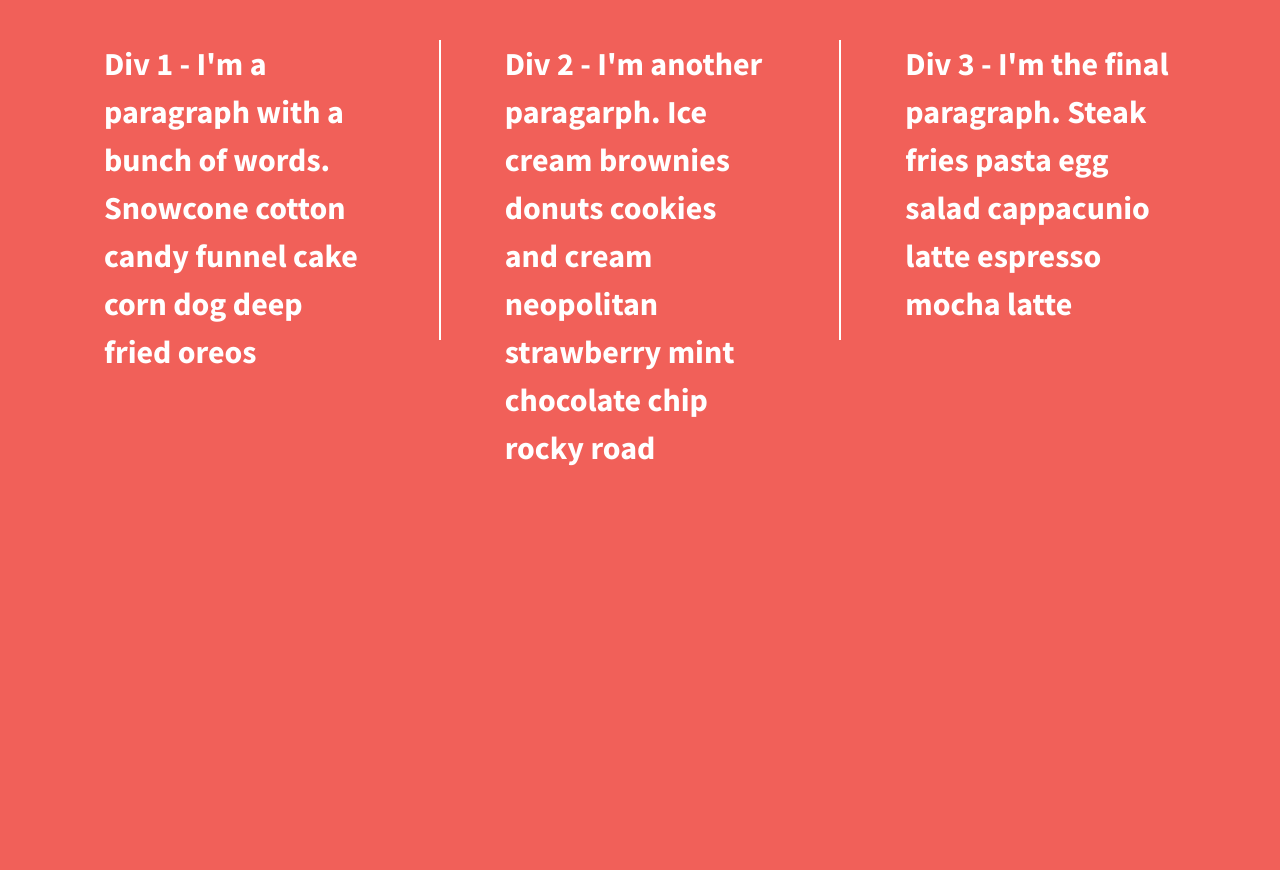
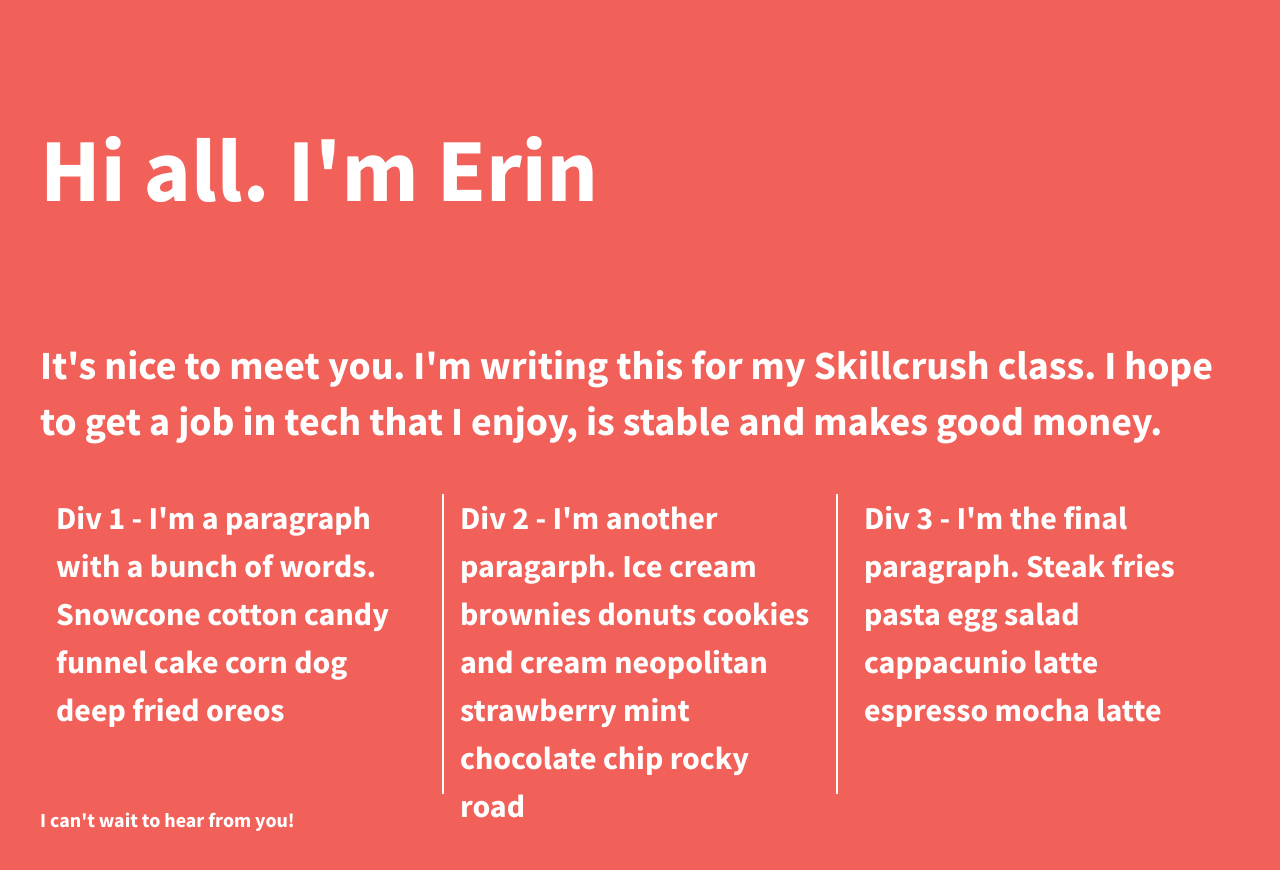
Before and after one commit to Erin-Weible/07.01-206-divs-flexbox-starter, a plain HTML site: page index.html in a window 1280 px wide. Drawn offline with nearby package versions, Linux system fonts and the light colour scheme.

Commit message:
Added h1, 2, and footer

```diff
--- a/css/main.css
+++ b/css/main.css
@@ -99,6 +99,7 @@ textarea {
 html {
   background-color: #f16059;
   height: 100%;
+  width: 100%;
 }
 
 body {
@@ -106,13 +107,33 @@ body {
   padding: 2em;
   font-size: 1.25em;
   height: 100%;
+  display: flex;
+  justify-content: center;
+}
+
+header main footer {
+    width: 100%;
+    display: flex;
+    justify-content: center;
+    align-items: center;
+}
+
+h1 {
+    font-size: 4.5em;
+}
+
+h2 {
+    font-size: 2em;
 }
 
 .wrapper {
   /*add display:flex and set justify-content to space-between*/
   font-weight: 700;
+  color: #fff;
   display: flex;
   justify-content: space-between;
+  align-items: center;
+  flex-flow: row wrap;
 }
 
 .div-1, .div-2, .div-3 {
@@ -126,7 +147,8 @@ body {
   width: 30%;
   justify-content: center;
   align-items: top;
-  padding: 0em 2em;
+  padding-right: .5em;
+  padding-left: .5em;
 }
 
 .div-2 {
--- a/index.html
+++ b/index.html
@@ -22,6 +22,12 @@
         <![endif]-->
 
         <section class="wrapper">
+            <header>
+                <h1>Hi all. I'm Erin</h1>
+            </header>
+            <main>
+                <h2>It's nice to meet you. I'm writing this for my Skillcrush class. I hope to get a job in tech that I enjoy, is stable and makes good money.</h2>
+            </main>
             <div class="div-1">
                 Div 1 - I'm a paragraph with a bunch of words. Snowcone cotton candy funnel cake corn dog deep fried oreos
             </div>
@@ -31,6 +37,7 @@
             <div class="div-3">
                 Div 3 - I'm the final paragraph. Steak fries pasta egg salad cappacunio latte espresso mocha latte
             </div>
+            <footer>I can't wait to hear from you!</footer>
         </section>
 
         <script src="https://ajax.googleapis.com/ajax/libs/jquery/1.11.3/jquery.min.js"></script>
```
